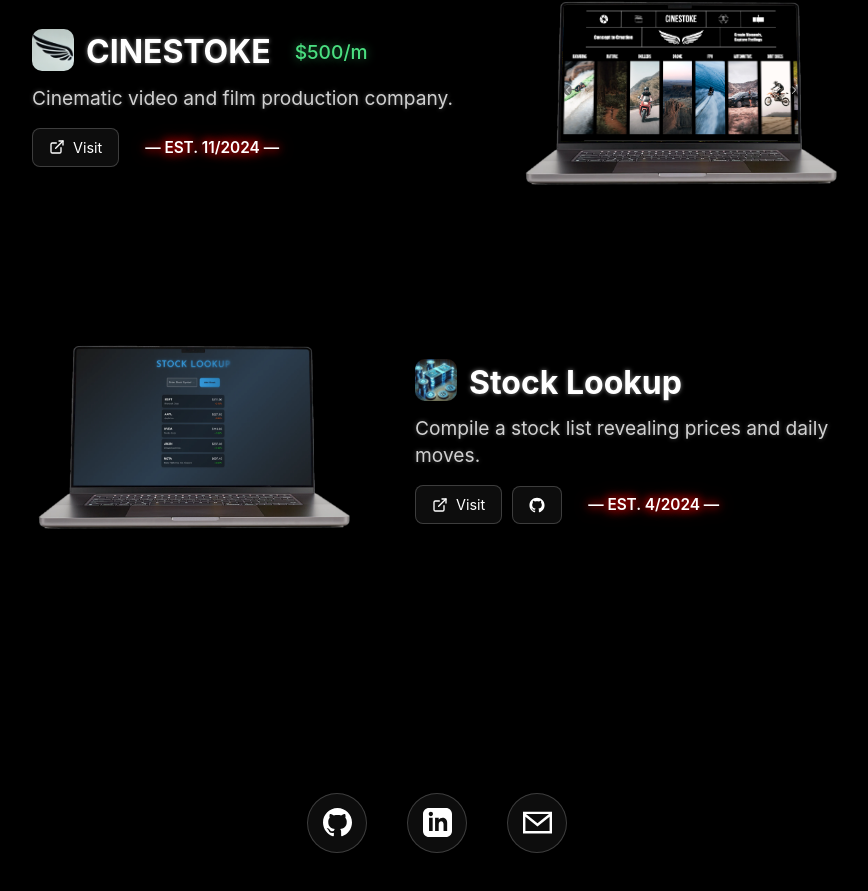
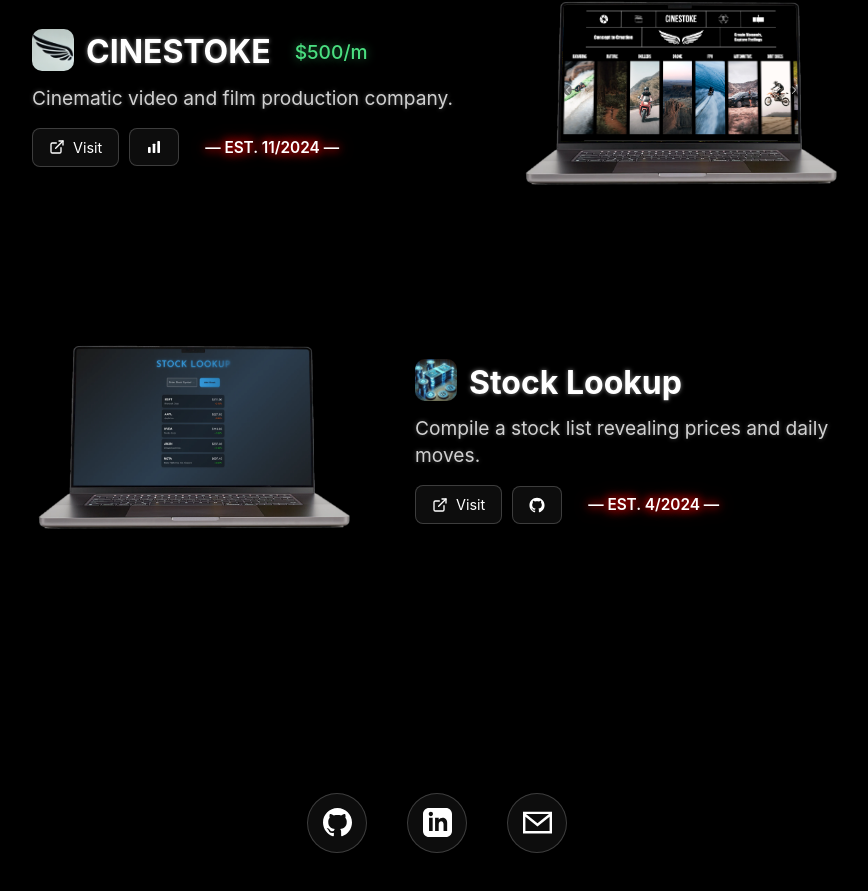
Before and after one commit to JaronWenger/PORTFOLIO, a React (Create React App) app: page / in a window 1280 px wide. Shown: the part 2414-3305 px from the top of the page, without its empty margins (203-1071 px from the left). Built offline with nearby package versions, Linux system fonts and the light colour scheme; a web font is replaced by a local one.

Commit message:
cinestoke SA

```diff
--- a/src/components/ApplicationConfig.js
+++ b/src/components/ApplicationConfig.js
@@ -37,7 +37,7 @@
         description: "Cinematic video and film production company.",
         visitLink: "https://www.cinestoke.com",
         githubLink: "",
-        simpleAnalyticsLink: "",
+        simpleAnalyticsLink: "https://dashboard.simpleanalytics.com/cinestoke.com",
         estDate: "― EST. 11/2024 ―"
     },
     {
@@ -89,7 +89,7 @@
         description: "Paddle open-world rivers in this kayaking simulator.",
         visitLink: "https://jimmyboof.com",
         githubLink: "",
-        simpleAnalyticsLink: "https://dashboard.simpleanalytics.com/jimmyboof.com?period=month&count=1&interval=day",
+        simpleAnalyticsLink: "https://dashboard.simpleanalytics.com/jimmyboof.com",
         estDate: "― EST. 8/2026 ―"
     },
 ];
```
